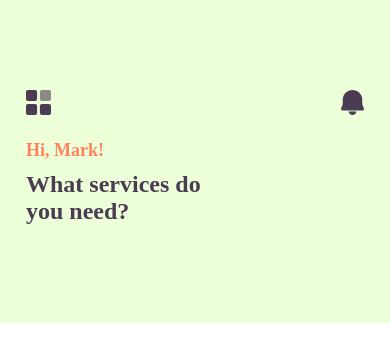
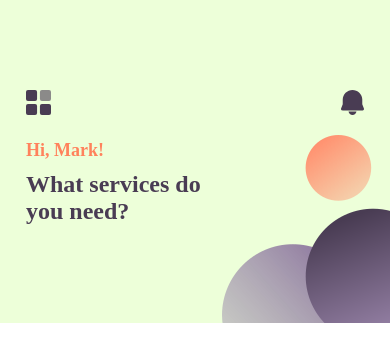
Before and after one commit to gantelo/yata, a React Native app: screen / in a window 390 px wide. Shown: the top 362 px of the page. Built offline with nearby package versions, Linux system fonts and the light colour scheme.

Commit message:
✨ add home header bg image

```diff
--- a/babel.config.js
+++ b/babel.config.js
@@ -8,6 +8,7 @@ module.exports = {
 				extensions: ['.ts', '.tsx', '.js', '.ios.js', '.android.js'],
 				root: ['.'],
 				alias: {
+					'@assets': './assets',
 					'@components': './src/components',
 					'@icons': './src/icons',
 					'@screens': './src/screens',
--- a/src/components/header/Header.tsx
+++ b/src/components/header/Header.tsx
@@ -3,8 +3,17 @@ import { verticalScale } from 'src/styles/Sizes';
 
 import { Colors, Sizes } from '@styles';
 
-const Header = ({ children }: React.PropsWithChildren) => {
-	return <View style={styles.container}>{children}</View>;
+type HeaderProps = {
+	HeaderImage: () => JSX.Element;
+};
+
+const Header = ({ HeaderImage, children }: React.PropsWithChildren<HeaderProps>) => {
+	return (
+		<View style={styles.container}>
+			{children}
+			<HeaderImage />
+		</View>
+	);
 };
 
 const styles = StyleSheet.create({
--- /dev/null
+++ b/src/screens/home/molecules/HomeBgImage.tsx
@@ -0,0 +1,18 @@
+import { ImageBackground, StyleSheet } from 'react-native';
+
+const HomeBgImage = () => {
+	return <ImageBackground source={require('@assets/images/home_bg1.png')} style={styles.imgBackground} />;
+};
+
+const styles = StyleSheet.create({
+	imgBackground: {
+		width: 168,
+		height: 188,
+		right: 0,
+		bottom: 0,
+		position: 'absolute',
+		flex: 1,
+	},
+});
+
+export default HomeBgImage;
--- a/src/screens/home/molecules/index.ts
+++ b/src/screens/home/molecules/index.ts
@@ -1,2 +1,3 @@
 export { default as HeaderIcons } from './HeaderIcons';
 export { default as HeaderText } from './HeaderText';
+export { default as HomeBgImage } from './HomeBgImage';
--- a/src/screens/home/templates/HomeHeader.tsx
+++ b/src/screens/home/templates/HomeHeader.tsx
@@ -1,10 +1,10 @@
 import { Header } from '@components';
 
-import { HeaderIcons, HeaderText } from '../molecules';
+import { HeaderIcons, HeaderText, HomeBgImage } from '../molecules';
 
 const HomeHeader = () => {
 	return (
-		<Header>
+		<Header HeaderImage={HomeBgImage}>
 			<HeaderIcons />
 			<HeaderText />
 		</Header>
--- a/tsconfig.json
+++ b/tsconfig.json
@@ -39,11 +39,12 @@
 		],
 		"baseUrl": ".",
 		"paths": {
+			"@assets": ["assets/*"],
 			"@components": ["src/components/index"],
 			"@icons": ["src/icons/index"],
 			"@screens": ["src/screens/index"],
 			"@shared": ["src/shared/index"],
-			"@styles": ["src/styles/index"],
+			"@styles": ["src/styles/index"]
 		}
 	},
 	"include": ["src", "**/*.ts", "**/*.tsx"],
```
Also changed, not shown: assets/images/home_bg1.png (added).
